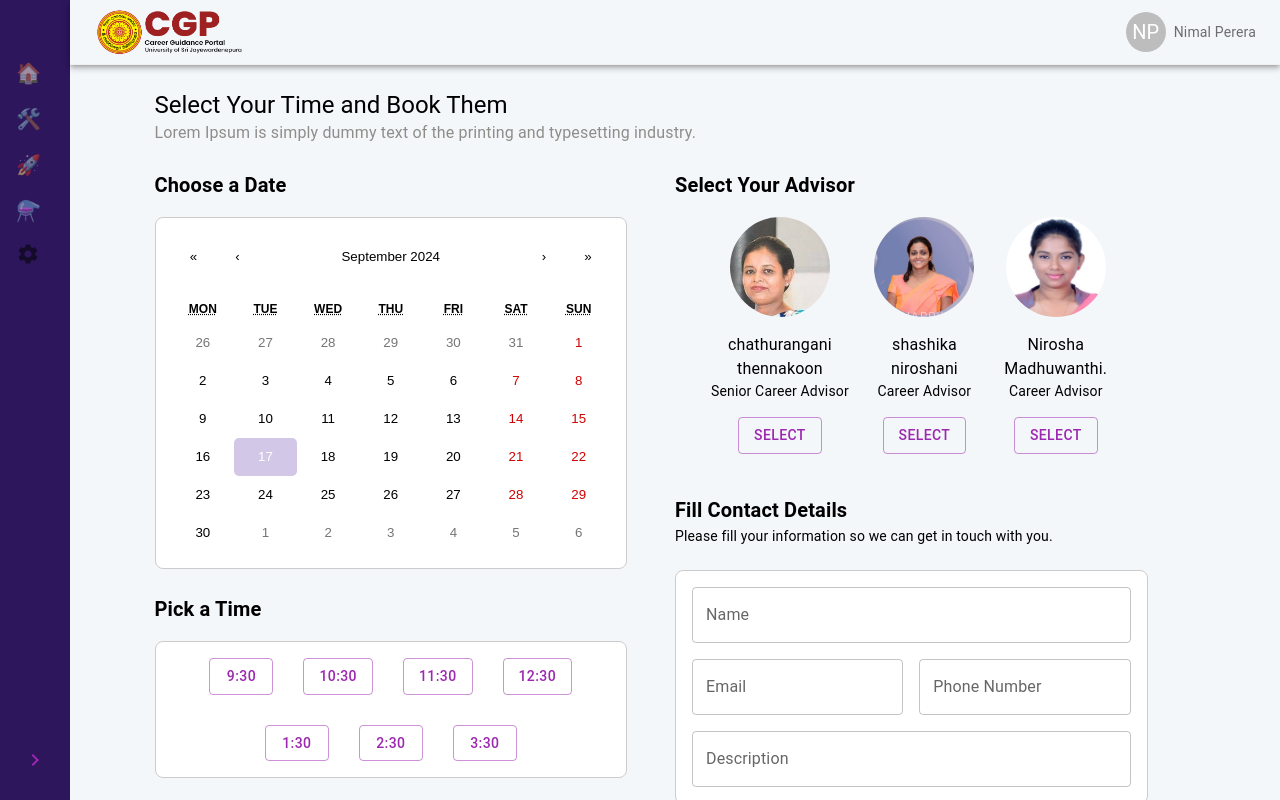
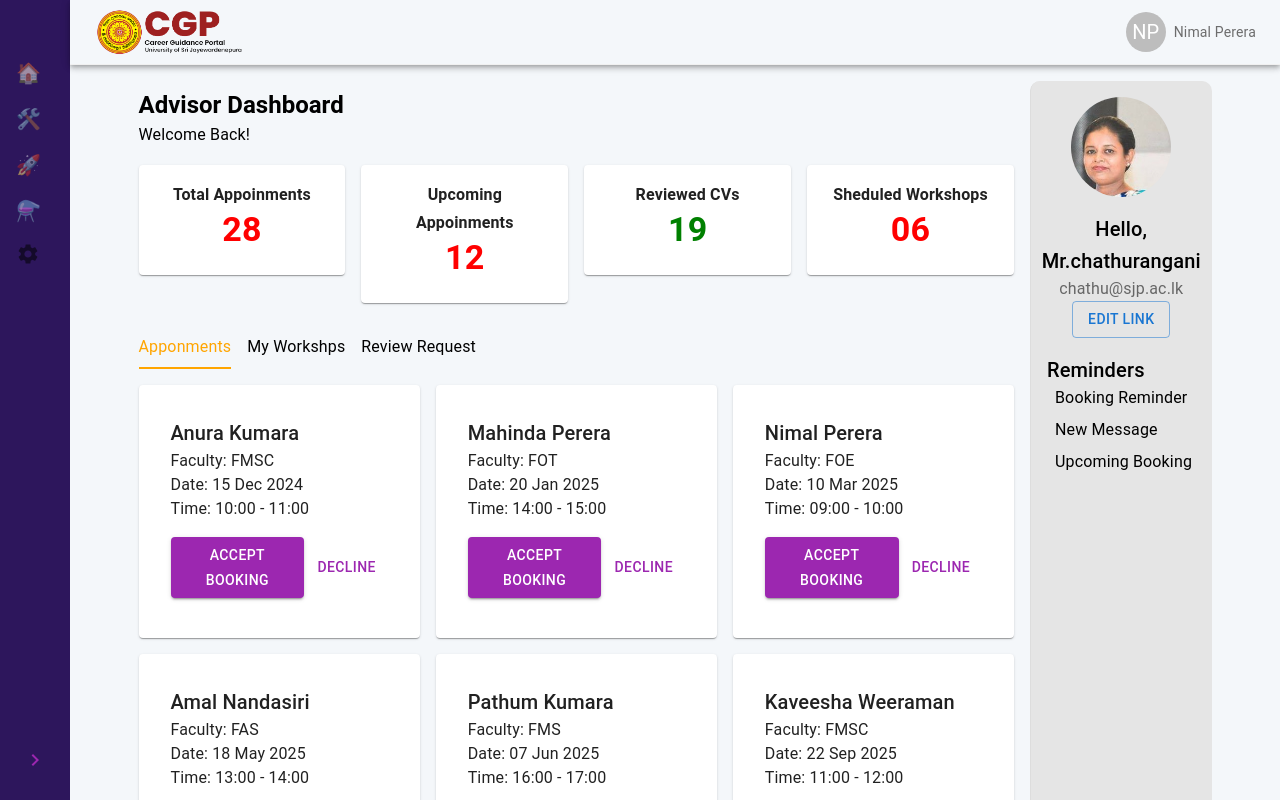
Before and after one commit to Carrer-Portal/Career-Guidance-and-Development-Portal, a React (Vite) app in the folder Client/: page / in a window 1280 px wide. Shown: the top 800 px of the page. Built offline with nearby package versions, Linux system fonts and the light colour scheme.

Commit message:
add advisor preview

```diff
--- a/Client/src/App.tsx
+++ b/Client/src/App.tsx
@@ -10,6 +10,7 @@ import Header from "./Partials/Header/Header";
 import Footer from "./Partials/Footer/Footer";
 import Box from "@mui/material/Box";
 import LeftMenu from "./Partials/LeftMenu/LeftMenu";
+import AdvisorPreview from "./pages/Advisor-Overview/AdvisorPverview";
 
 const App: React.FC = () => {
   const location = useLocation();
@@ -23,7 +24,8 @@ const App: React.FC = () => {
         {showLayout && <Header />}
         <Box className="body">
           <Routes>
-            <Route path="/" element={<BookingPage />} />
+            <Route path="/" element={<AdvisorPreview />} />
+            <Route path="/booking" element={<BookingPage />} />
             <Route path="/login" element={<Login />} />
             <Route path="/signup" element={<SignUp />} />
             <Route path="/profile" element={<ProfilePage />} />
--- /dev/null
+++ b/Client/src/pages/Advisor-Overview/AdvisorPverview.css
@@ -0,0 +1,120 @@
+.advisor-preview {
+  padding: 8px;
+}
+
+.main-content {
+  padding-right: 16px;
+}
+
+.header {
+  margin-bottom: 16px;
+}
+
+.section-title {
+  font-size: 24px;
+}
+
+.quick-stats {
+  margin-bottom: 24px;
+}
+
+.stat-card {
+  text-align: center;
+}
+
+.stat-value {
+  font-size: 20px;
+  font-weight: bold;
+}
+
+.stat-value.positive {
+  color: green;
+}
+
+.stat-value.negative {
+  color: red;
+}
+
+.tabs {
+  display: flex;
+  gap: 16px;
+  margin-bottom: 16px;
+}
+
+.tab {
+  cursor: pointer;
+  padding: 8px 0;
+  font-weight: bold;
+}
+
+.tab.active {
+  border-bottom: 2px solid orange;
+  color: orange;
+}
+
+.bookings {
+  margin-top: 16px;
+}
+
+.booking-card {
+  padding: 16px;
+}
+
+.action-buttons {
+  margin-top: 8px;
+  display: flex;
+  justify-content: space-between;
+}
+
+.sidebar {
+  padding-left: 16px;
+  padding-right: 16px;
+  border-left: 1px solid #ddd;
+  background-color: #e5e5e5;
+  border-radius: 10px;
+}
+
+.profile {
+  display: flex;
+  flex-direction: column;
+  text-align: center;
+  align-items: center;
+  margin-bottom: 16px;
+}
+
+.avatar {
+  width: 64px;
+  height: 64px;
+  margin: 0 auto 8px;
+}
+
+.bio-link {
+  color: #666;
+  margin: 8px 0;
+}
+
+.pro-upgrade-card {
+  margin-bottom: 16px;
+  text-align: center;
+  background: linear-gradient(135deg, #a33fb5, #4d1856);
+  color: white;
+}
+
+.reminders {
+  margin-top: 16px;
+}
+
+.reminder {
+  display: flex;
+  align-items: center;
+  gap: 8px;
+  margin-bottom: 8px;
+}
+
+.reminder-badge {
+  flex-shrink: 0;
+}
+
+.reminder-text {
+  font-size: 14px;
+}
--- /dev/null
+++ b/Client/src/pages/Advisor-Overview/AdvisorPverview.tsx
@@ -0,0 +1,180 @@
+import React from "react";
+import {
+  Box,
+  Typography,
+  Card,
+  CardContent,
+  Button,
+  Avatar,
+  Grid,
+  Badge,
+} from "@mui/material";
+import "./AdvisorPverview.css";
+import Chathu from "../../image/Chathu.jpeg";
+
+const AdvisorPreview = () => {
+  return (
+    <Box className="advisor-preview">
+      <Grid container spacing={2}>
+        <Grid item xs={12} md={10} className="main-content">
+          <Box className="header">
+            <Typography
+              variant="h5"
+              className="section-title"
+              fontWeight={600}
+              mt={2}
+            >
+              Advisor Dashboard
+            </Typography>
+            <Typography variant="subtitle1">Welcome Back!</Typography>
+          </Box>
+          <Grid container spacing={2} className="quick-stats">
+            {[
+              { title: "Total Appoinments", value: "28" },
+              { title: "Upcoming Appoinments", value: "12" },
+              {
+                title: "Reviewed CVs",
+                value: "19",
+                isPositive: true,
+              },
+              { title: "Sheduled Workshops", value: "06", isPositive: false },
+            ].map((stat, index) => (
+              <Grid item xs={12} sm={6} md={3} key={index}>
+                <Card className="stat-card">
+                  <CardContent>
+                    <Typography variant="subtitle1" fontWeight={600}>
+                      {stat.title}
+                    </Typography>
+                    <Typography
+                      variant="h4"
+                      fontWeight={600}
+                      className={`stat-value ${
+                        stat.isPositive ? "positive" : "negative"
+                      }`}
+                    >
+                      {stat.value}
+                    </Typography>
+                  </CardContent>
+                </Card>
+              </Grid>
+            ))}
+          </Grid>
+          <Box className="tabs">
+            {["Apponments", "My Workshps", "Review Request"].map(
+              (tab, index) => (
+                <Typography
+                  key={index}
+                  className={`tab ${index === 0 ? "active" : ""}`}
+                >
+                  {tab}
+                </Typography>
+              )
+            )}
+          </Box>
+          <Grid container spacing={2} className="bookings">
+            {[
+              {
+                name: "Anura Kumara",
+                faculty: "FMSC",
+                date: "15 Dec 2024",
+                time: "10:00 - 11:00",
+              },
+              {
+                name: "Mahinda Perera",
+                faculty: "FOT",
+                date: "20 Jan 2025",
+                time: "14:00 - 15:00",
+              },
+              {
+                name: "Nimal Perera",
+                faculty: "FOE",
+                date: "10 Mar 2025",
+                time: "09:00 - 10:00",
+              },
+              {
+                name: "Amal Nandasiri",
+                faculty: "FAS",
+                date: "18 May 2025",
+                time: "13:00 - 14:00",
+              },
+              {
+                name: "Pathum Kumara",
+                faculty: "FMS",
+                date: "07 Jun 2025",
+                time: "16:00 - 17:00",
+              },
+              {
+                name: "Kaveesha Weeraman",
+                faculty: "FMSC",
+                date: "22 Sep 2025",
+                time: "11:00 - 12:00",
+              },
+            ].map((booking, index) => (
+              <Grid item xs={12} sm={6} md={4} key={index}>
+                <Card className="booking-card">
+                  <CardContent>
+                    <Typography variant="h6">{booking.name}</Typography>
+                    <Typography className="booking-service">
+                      Faculty: {booking.faculty}
+                    </Typography>
+                    <Typography className="booking-date">
+                      Date: {booking.date}
+                    </Typography>
+                    <Typography className="booking-time">
+                      Time: {booking.time}
+                    </Typography>
+                    <Box className="action-buttons" mt={2}>
+                      <Button variant="contained" color="secondary">
+                        Accept Booking
+                      </Button>
+                      <Button variant="text" color="secondary">
+                        Decline
+                      </Button>
+                    </Box>
+                  </CardContent>
+                </Card>
+              </Grid>
+            ))}
+          </Grid>
+        </Grid>
+        <Grid item xs={12} md={2} className="sidebar" mt={3}>
+          <Box className="profile">
+            <Avatar
+              src={Chathu}
+              className="profile"
+              sx={{ width: 100, height: 100 }}
+            />
+            <Typography variant="h6">Hello, Mr.chathurangani </Typography>
+            <Typography className="bio-link">chathu@sjp.ac.lk</Typography>
+            <Button variant="outlined" className="edit-link-btn">
+              Edit Link
+            </Button>
+          </Box>
+          <Box className="reminders">
+            <Typography variant="h6" className="reminders-title">
+              Reminders
+            </Typography>
+            {[
+              { label: "Booking Reminder", color: "error" },
+              { label: "New Message", color: "warning" },
+              { label: "Upcoming Booking", color: "info" },
+            ].map((reminder, index) => (
+              <Box key={index} className="reminder">
+                <Badge
+                  // color={reminder.color}
+                  variant="dot"
+                  className="reminder-badge"
+                />
+                <Typography className="reminder-text">
+                  {reminder.label}
+                </Typography>
+              </Box>
+            ))}
+          </Box>
+        </Grid>
+      </Grid>
+    </Box>
+  );
+};
+
+export default AdvisorPreview;
```
